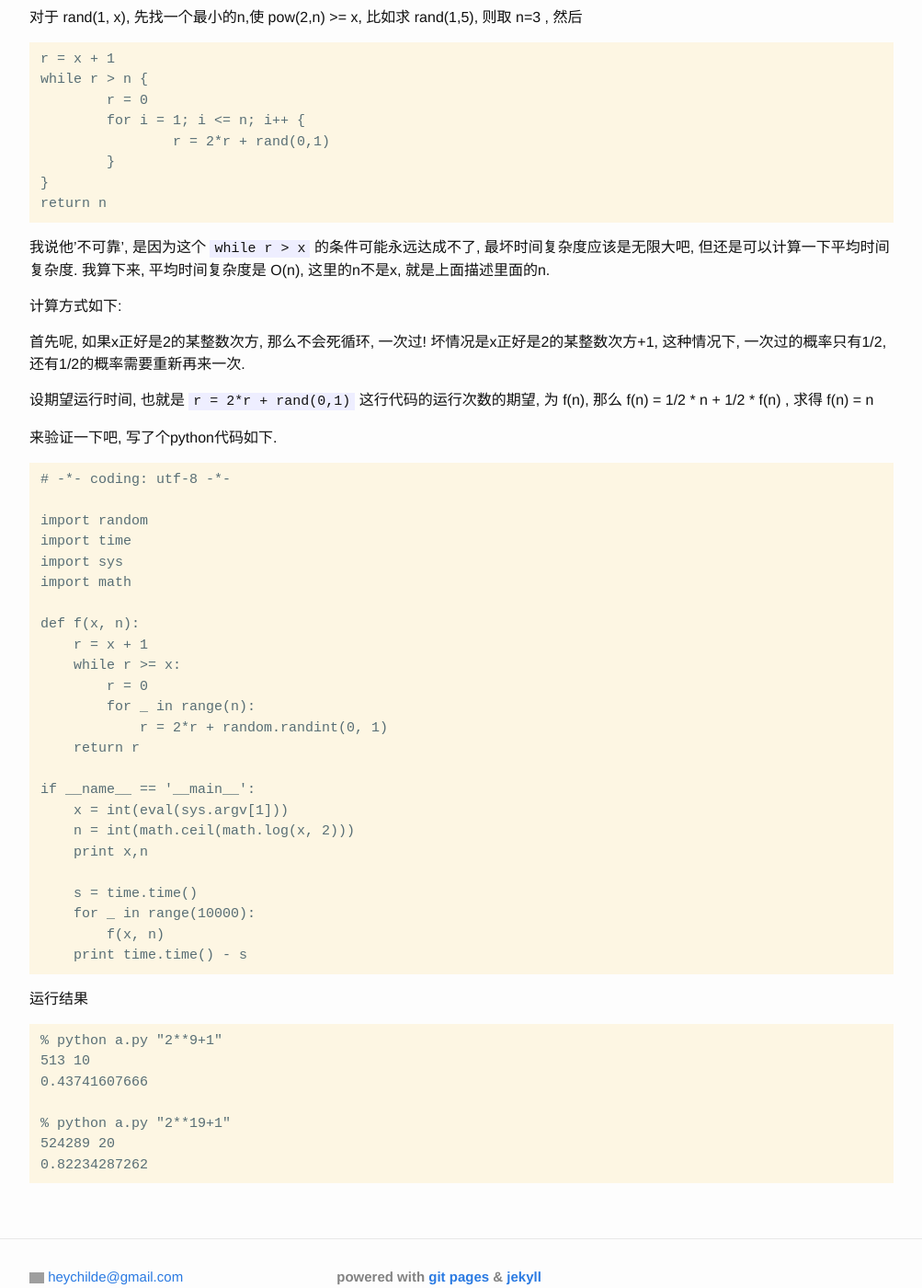
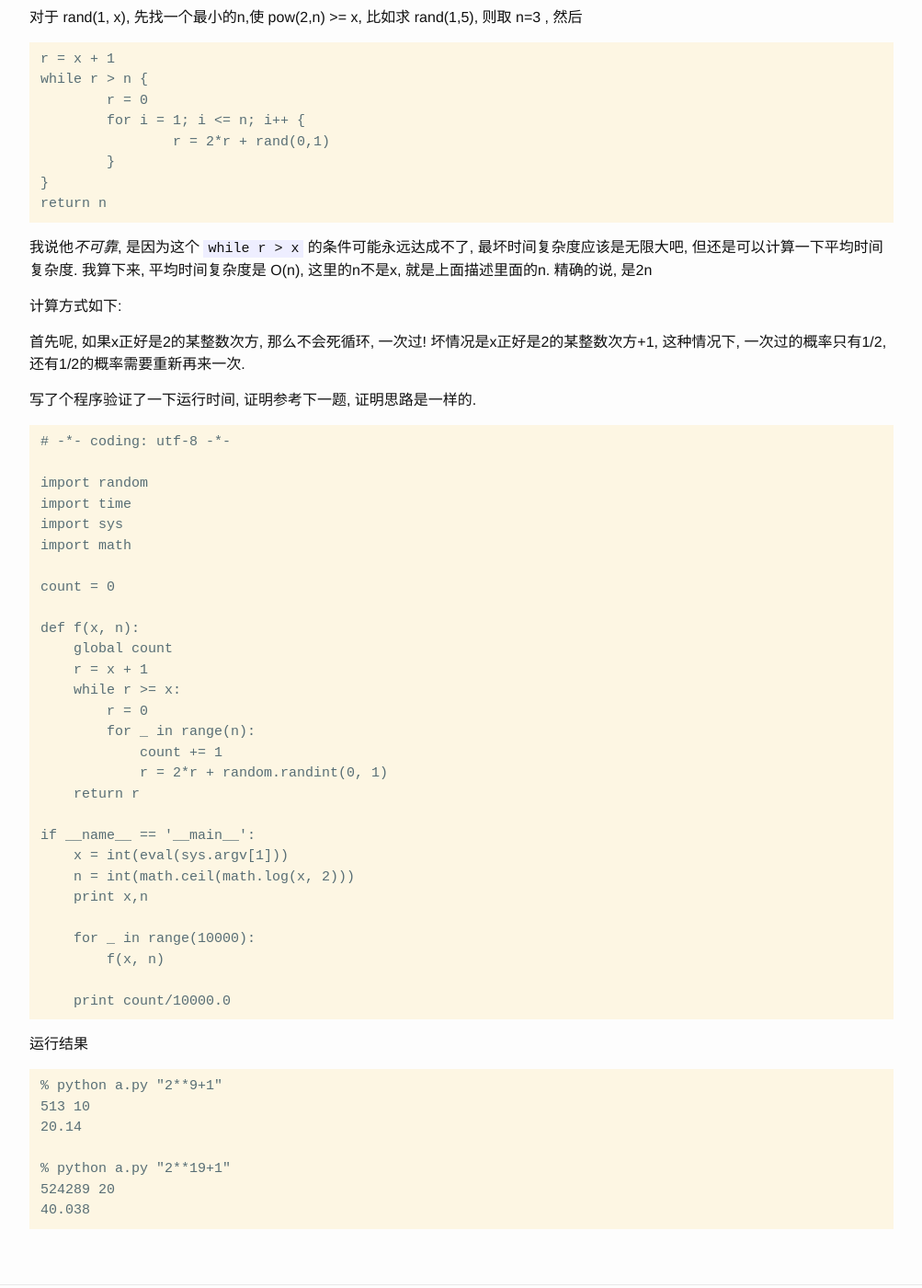
Before and after one commit to childe/ohmycat, a Jekyll site: the page built from _posts/2018-11-10-Introduction-to-Algorithms-3.md, in a window 1280 px wide and 1400 px high, scrolled down 1008 px. Shown: the whole window at 92% size, without its empty margins (138-1141 px from the left). Built offline with Jekyll 4.4.1, drawn with Linux system fonts in a browser that asks for light colours; some of the changed text lies outside the part shown; grey boxes are pictures that could not be loaded.

Commit message:
modified:   _posts/2018-11-10-Introduction-to-Algorithms-3.md

````diff
--- a/_posts/2018-11-10-Introduction-to-Algorithms-3.md
+++ b/_posts/2018-11-10-Introduction-to-Algorithms-3.md
@@ -24,7 +24,7 @@ layout: post
 
 ## 5.1-2
 
-这个问题我想了好几天,  终于没想出来一个'可靠'的好办法, 网上搜索了别人的回答, 和我的一样'不算可靠', 看来只能这样了.
+这个问题我想了好几天,  终于没想出来一个*可靠*的好办法, 网上搜索了别人的回答, 和我的一样*不算可靠*, 看来只能这样了.
 
 先说下我的思路.
 
@@ -51,15 +51,13 @@ while r > n {
 return n
 ```
 
-我说他'不可靠', 是因为这个 `while r > x` 的条件可能永远达成不了, 最坏时间复杂度应该是无限大吧, 但还是可以计算一下平均时间复杂度. 我算下来, 平均时间复杂度是 O(n), 这里的n不是x, 就是上面描述里面的n.
+我说他*不可靠*, 是因为这个 `while r > x` 的条件可能永远达成不了, 最坏时间复杂度应该是无限大吧, 但还是可以计算一下平均时间复杂度. 我算下来, 平均时间复杂度是 O(n), 这里的n不是x, 就是上面描述里面的n. 精确的说, 是2n
 
 计算方式如下:
 
 首先呢, 如果x正好是2的某整数次方, 那么不会死循环, 一次过! 坏情况是x正好是2的某整数次方+1, 这种情况下, 一次过的概率只有1/2, 还有1/2的概率需要重新再来一次.
 
-设期望运行时间, 也就是 `r = 2*r + rand(0,1)` 这行代码的运行次数的期望, 为 f(n), 那么 f(n) = 1/2 * n + 1/2 * f(n) , 求得 f(n) = n
-
-来验证一下吧, 写了个python代码如下.
+写了个程序验证了一下运行时间, 证明参考下一题, 证明思路是一样的.
 
 ```
 # -*- coding: utf-8 -*-
@@ -69,11 +67,15 @@ import time
 import sys
 import math
 
+count = 0
+
 def f(x, n):
+    global count
     r = x + 1
     while r >= x:
         r = 0
         for _ in range(n):
+            count += 1
             r = 2*r + random.randint(0, 1)
     return r
 
@@ -82,10 +84,10 @@ if __name__ == '__main__':
     n = int(math.ceil(math.log(x, 2)))
     print x,n
 
-    s = time.time()
     for _ in range(10000):
         f(x, n)
-    print time.time() - s
+
+    print count/10000.0
 ```
 
 运行结果
@@ -93,9 +95,9 @@ if __name__ == '__main__':
 ```
 % python a.py "2**9+1"
 513 10
-0.43741607666
+20.14
 
 % python a.py "2**19+1"
 524289 20
-0.82234287262
+40.038
 ```
````
